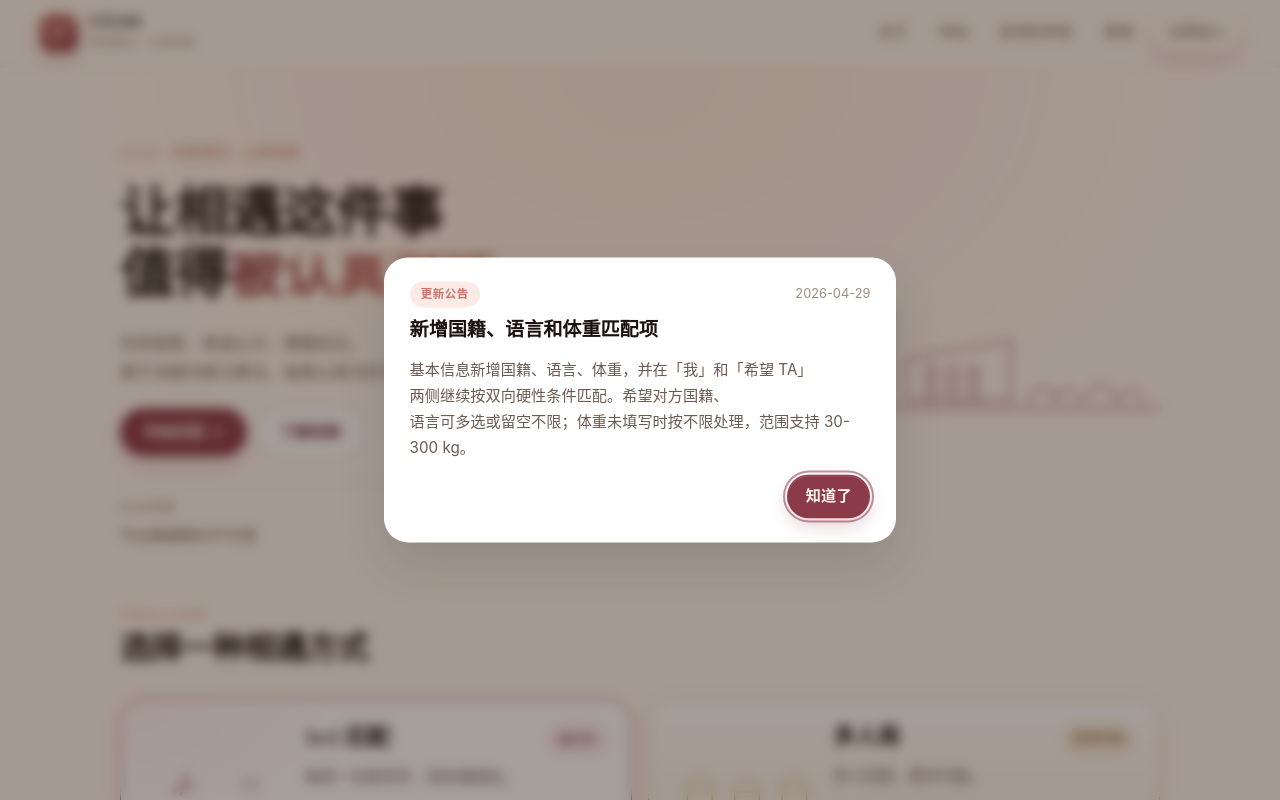
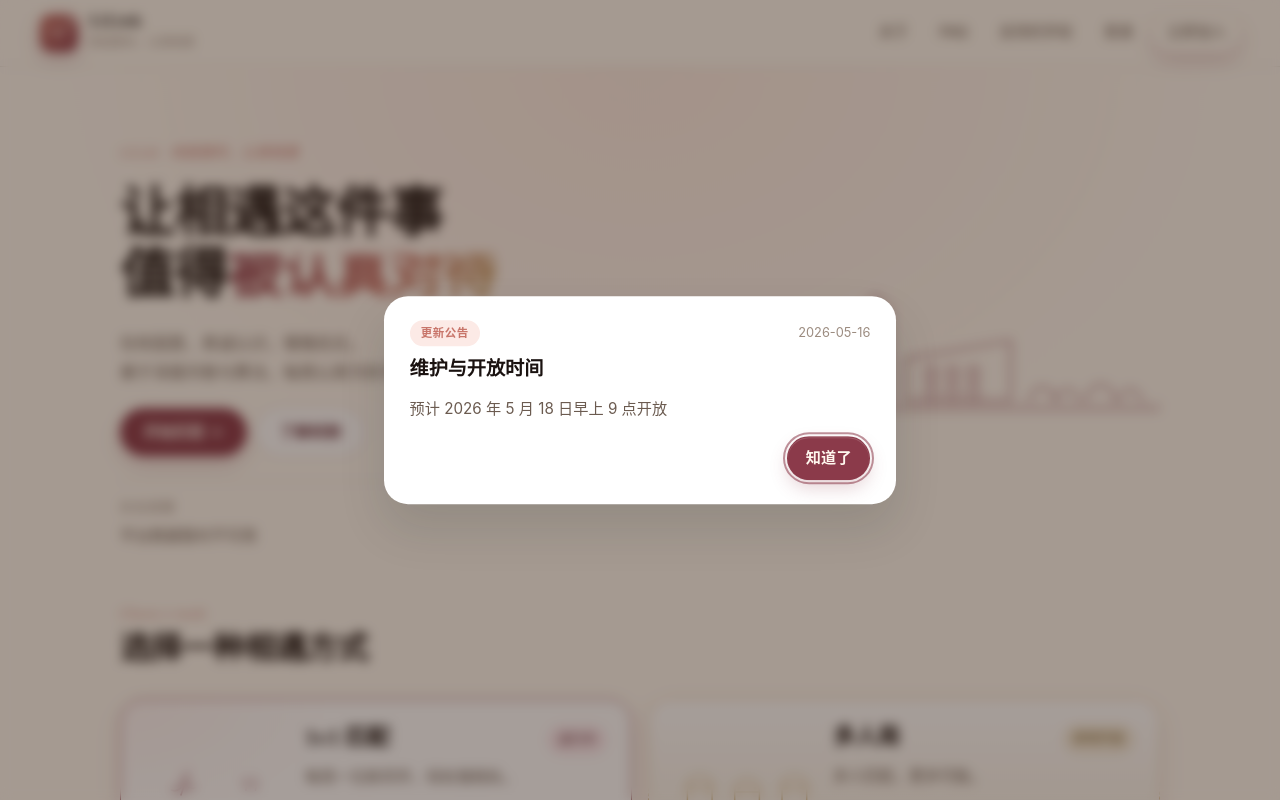
Before and after one commit to LiLink-Campus/LiLink, a Next.js app in the folder apps/web/: page / in a window 1280 px wide. Shown: the top 800 px of the page. Built offline with nearby package versions, Linux system fonts and the light colour scheme; no server answers.

Commit message:
Announce maintenance reopening on May 18, 2026 at 9am
Co-authored-by: Yoryon <nanzhi84@users.noreply.github.com>

```diff
--- a/apps/web/src/app/announcements.ts
+++ b/apps/web/src/app/announcements.ts
@@ -10,6 +10,12 @@ export interface Announcement {
  * the "latest" and will be shown in the pop-up dialog on first visit.
  */
 export const announcements: Announcement[] = [
+  {
+    id: "2026-05-16-maintenance-reopen-time",
+    title: "维护与开放时间",
+    content: "预计 2026 年 5 月 18 日早上 9 点开放",
+    date: "2026-05-16",
+  },
   {
     id: "2026-04-29-nationality-language-weight-matching",
     title: "新增国籍、语言和体重匹配项",
```
